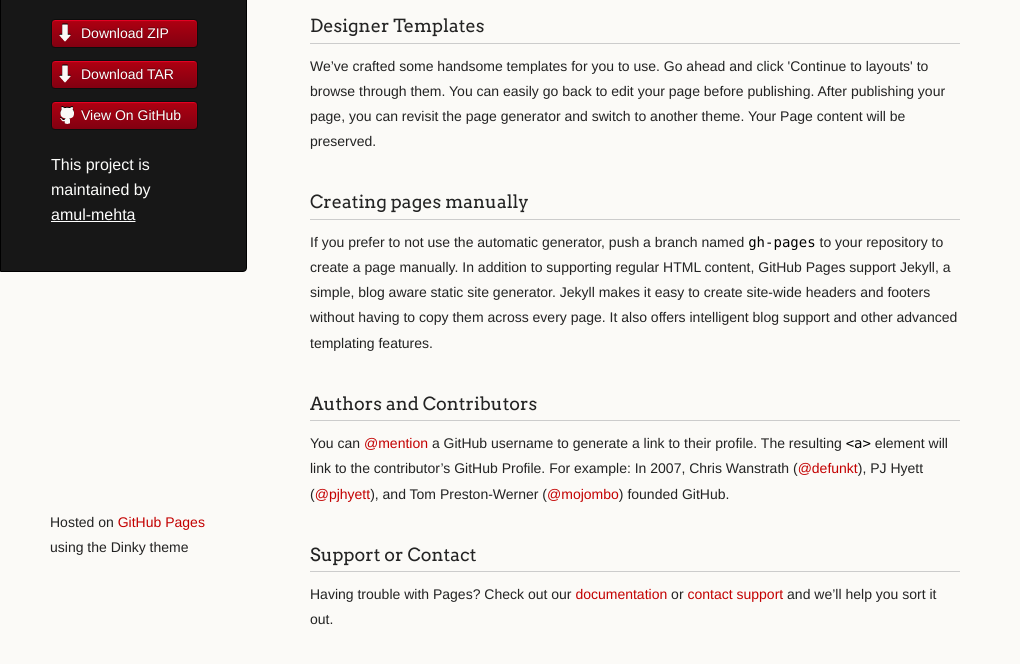
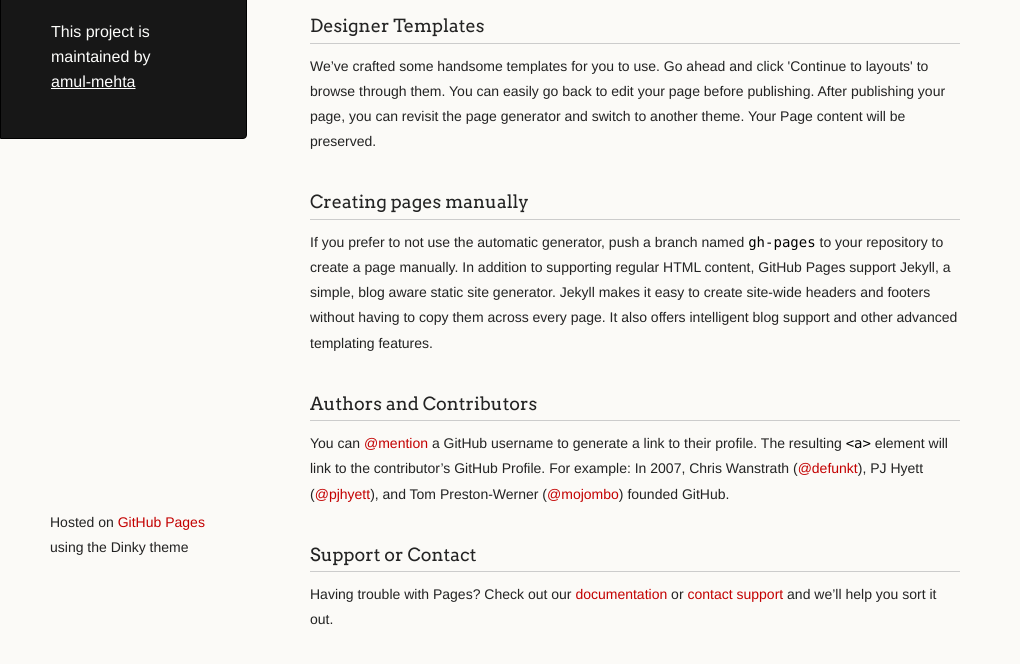
Before and after one commit to amul-mehta/screenshots, a plain HTML site: page index.html in a window 1280 px wide. Shown: the part 208-872 px from the top of the page, without its empty margins (0-1020 px from the left). Drawn offline with Linux system fonts and the light colour scheme.

Commit message:
Initial changes

```diff
--- a/index.html
+++ b/index.html
@@ -18,13 +18,6 @@
       <header>
         <h1 class="header">Screenshots</h1>
         <p class="header">This site will screenshots of the projects created</p>
-
-        <ul>
-          <li class="download"><a class="buttons" href="https://github.com/amul-mehta/screenshots/zipball/master">Download ZIP</a></li>
-          <li class="download"><a class="buttons" href="https://github.com/amul-mehta/screenshots/tarball/master">Download TAR</a></li>
-          <li><a class="buttons github" href="https://github.com/amul-mehta/screenshots">View On GitHub</a></li>
-        </ul>
-
         <p class="header">This project is maintained by <a class="header name" href="https://github.com/amul-mehta">amul-mehta</a></p>
 
 
```
